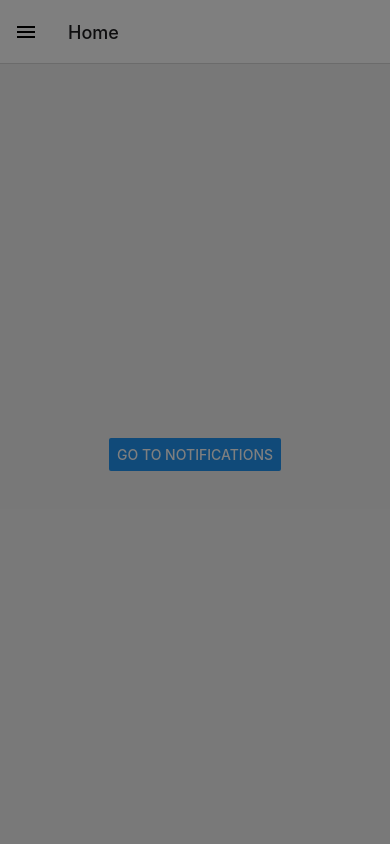
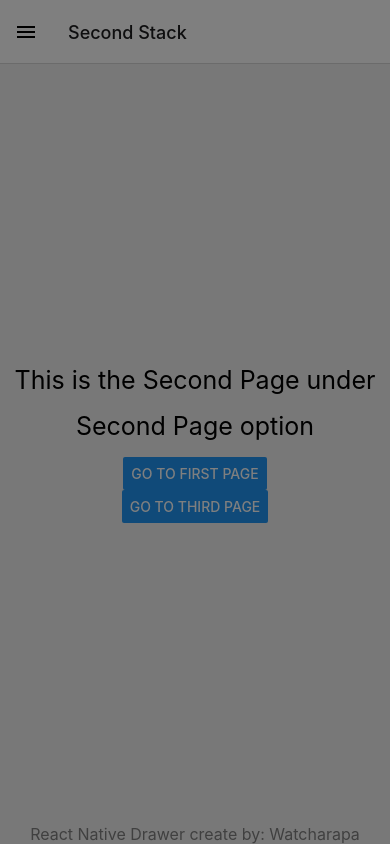
Before and after one commit to Watcharapa2150/2013212150_ReactNative, a React Native app: screen /SecondPage in a window 390 px wide. Built offline with nearby package versions, Linux system fonts and the light colour scheme.

Commit message:
Practice_Drawer

```diff
--- a/App.js
+++ b/App.js
@@ -1,23 +1,92 @@
 import { View, Text, Button } from "react-native";
 import React from "react";
-import { createDrawerNavigator } from "@react-navigation/drawer";
+import { createNativeStackNavigator } from "@react-navigation/native-stack";
 import { NavigationContainer } from "@react-navigation/native";
+import {
+  createDrawerNavigator,
+  DrawerContentScrollView,
+  DrawerItemList,
+  DrawerItem,
+} from "@react-navigation/drawer";
 
+import FirstPage from "./pages/FirstPage";
+import SecondPage from "./pages/SecondPage";
+import ThirdPage from "./pages/ThirdPage";
+
+const Stack = createNativeStackNavigator();
+
+function FirstStack() {
+  return (
+    <Stack.Navigator
+      initialRouteName="FirstPage"
+      screenOptions={{ headerShown: false }}
+    >
+      <Stack.Screen name="FirstPage" component={FirstPage} />
+    </Stack.Navigator>
+  );
+}
+function SecondStack() {
+  return (
+    <Stack.Navigator
+      initialRouteName="SecondPage"
+      screenOptions={{ headerShown: false }}
+    >
+      <Stack.Screen name="SecondPage" component={SecondPage} />
+      <Stack.Screen name="ThirdPage" component={ThirdPage} />
+    </Stack.Navigator>
+  );
+}
+
+function CustomDrawerContent(props) {
+  return (
+    <DrawerContentScrollView {...props}>
+      <DrawerItemList {...props} />
+    </DrawerContentScrollView>
+  );
+}
+
+// function MyNav(){
+//   return(
+//     <NavigationContainer>
+//       <Stack.Navigator>
+//       <Stack.FirstStack name="First Stack" component={FirstStack} />
+//       <Stack.SecondStack name="First Stack" component={FirstStack} />
+//       <Stack.ThirdStack name="Third Stack" component={ThirdStack} />
+//       </Stack.Navigator>
+//     </NavigationContainer>
+//   );
+// }
 const Drawer = createDrawerNavigator();
-function HomeScreen() {
+function MyDrawer() {
   return (
-    <View style={{ flex: 1, alignItems: "center", justifyContent: "center" }}>
-      <Button title="Go to Notifications" />
-    </View>
+    <Drawer.Navigator
+      screenOptions={{
+        drawerStyle: {
+          backgroundColor: "#b0e0e6",
+          width: 240,
+        },
+      }}
+      useLegacyImplementation
+      drawerContent={(props) => <CustomDrawerContent {...props} />}
+    >
+      <Drawer.Screen
+        name="FirstPage"
+        component={FirstStack}
+        options={{ drawerLabel: "First Page option", title: "First Stack" }}
+      />
+      <Drawer.Screen
+        name="SecondPage"
+        component={SecondStack}
+        options={{ drawerLabel: "Second Page option", title: "Second Stack" }}
+      />
+    </Drawer.Navigator>
   );
 }
 
 const App = () => {
   return (
     <NavigationContainer>
-      <Drawer.Navigator  useLegacyImplementation>
-        <Drawer.Screen name="Home" component={HomeScreen} />
-      </Drawer.Navigator>
+      <MyDrawer />
     </NavigationContainer>
   );
 };
--- a/pages/FirstPage.js
+++ b/pages/FirstPage.js
@@ -16,9 +16,11 @@
         <View style={styles.container}>
           {/* <Text style={styles.heading}>Thai-Nichi Institute of Technology</Text> */}
           <Text style={styles.textTopStyle}>
-            This is First Page
+            This is the First Page under
           </Text>
-
+          <Text style={styles.textTopStyle}>
+            First Page option
+          </Text>
           <Button
             title="Go to Second Page"
             onPress={() => navigation.navigate("SecondPage", { post: postText })}
@@ -29,7 +31,7 @@
           />
         </View>
         <View style={{justifyContent:'flex-end'}}>
-          <Text style={styles.textBottomStyle}>Thai-Nichi Institute of Technology</Text>
+          <Text style={styles.textBottomStyle}>React Native Drawer create by: Watcharapa</Text>
         </View>
       </SafeAreaView>
     );
--- a/pages/SecondPage.js
+++ b/pages/SecondPage.js
@@ -15,7 +15,11 @@
     <SafeAreaView style={{ flex: 1 }}>
       <View style={styles.container}>
         {/* <Text style={styles.heading}>Thai-Nichi Institute of Technology</Text> */}
-        <Text style={styles.textTopStyle}>This is First Page</Text>
+        <Text style={styles.textTopStyle}>
+            This is the Second Page under
+          </Text>
+          <Text style={styles.textTopStyle}>
+            Second Page option</Text>
 
         <Button
           title="Go to First Page"
@@ -27,7 +31,7 @@
         />
       </View>
       <View style={{justifyContent:'flex-end'}}>
-        <Text style={styles.textBottomStyle}>Thai-Nichi Institute of Technology</Text>
+        <Text style={styles.textBottomStyle}>React Native Drawer create by: Watcharapa</Text>
       </View>
     </SafeAreaView>
   );
--- a/pages/ThirdPage.js
+++ b/pages/ThirdPage.js
@@ -15,7 +15,8 @@
     <SafeAreaView style={{ flex: 1 }}>
       <View style={styles.container}>
         {/* <Text style={styles.heading}>Thai-Nichi Institute of Technology</Text> */}
-        <Text style={styles.textTopStyle}>This is First Page</Text>
+        <Text style={styles.textTopStyle}>This is the Third Page under</Text>
+        <Text style={styles.textTopStyle}>Second Page option</Text>
         <Button
           title="Go to First Page"
           onPress={() => navigation.navigate("FirstPage", { post: postText })}
@@ -26,7 +27,7 @@
         />
       </View>
       <View style={{justifyContent:'flex-end'}}>
-        <Text style={styles.textBottomStyle}>Thai-Nichi Institute of Technology</Text>
+        <Text style={styles.textBottomStyle}>React Native Drawer create by: Watcharapa</Text>
       </View>
     </SafeAreaView>
   );
```
Also changed, not shown: AppDrawer.js (added, +25 -0 lines), AppDrawer2.js (added, +72 -0 lines).
